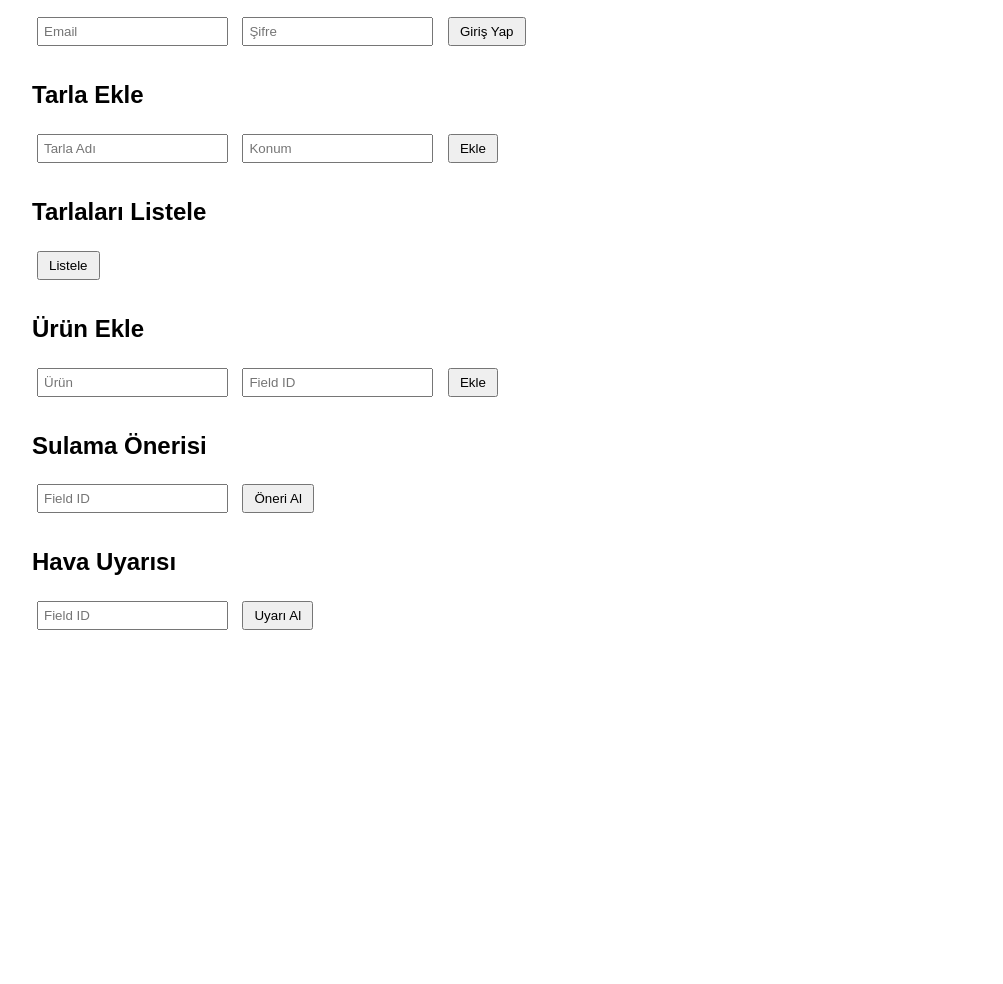
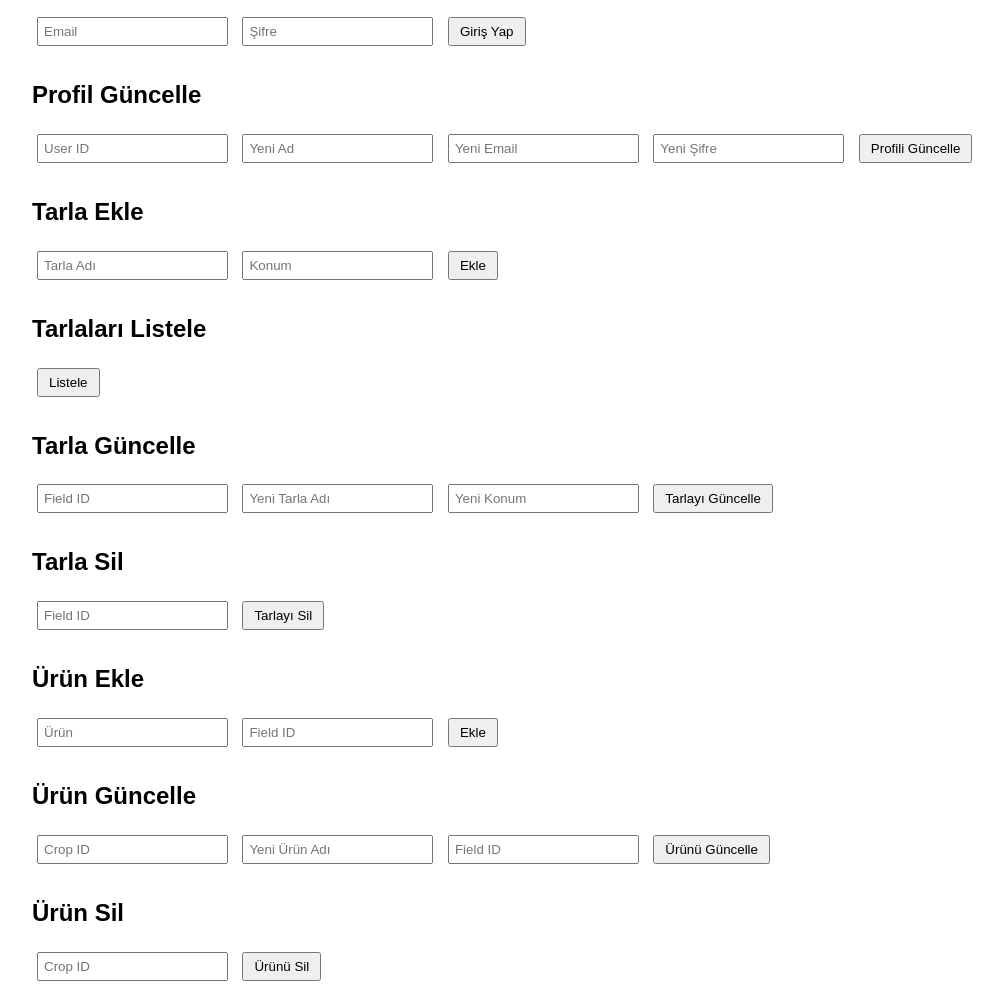
Before and after one commit to sarisuali007/ekinay-smart-agriculture-system, a plain HTML site: page frontend/index.html in a window 1280 px wide. Shown: the part 260-1244 px from the top of the page, without its empty margins (8-1011 px from the left). Before the commit the page ends 935 px from the top, so only its background shows below. Drawn offline with Linux system fonts and the light colour scheme.

Commit message:
Add user profile update functionality and enhance crop/field routes with detailed responses

```diff
--- a/backend/server.js
+++ b/backend/server.js
@@ -8,11 +8,13 @@ app.use(express.json());
 
 // Routes
 const authRouter = require('./routes/auth');
+const usersRouter = require('./routes/users');
 const fieldsRouter = require('./routes/fields');
 const cropsRouter = require('./routes/crops');
 const recommendationsRouter = require('./routes/recommendations');
 
 app.use('/auth', authRouter);
+app.use('/users', usersRouter);
 app.use('/fields', fieldsRouter);
 app.use('/crops', cropsRouter);
 app.use('/recommendations', recommendationsRouter);
--- a/frontend/index.html
+++ b/frontend/index.html
@@ -41,7 +41,15 @@
     <input type="password" id="loginPassword" placeholder="Şifre">
     <button onclick="login()">Giriş Yap</button>
 
-    <!-- Field ekle -->
+    <!-- Profil Güncelleme Formu -->
+    <h2>Profil Güncelle</h2>
+    <input id="userId" placeholder="User ID">
+    <input id="updateName" placeholder="Yeni Ad">
+    <input id="updateEmail" placeholder="Yeni Email">
+    <input id="updatePassword" placeholder="Yeni Şifre">
+    <button onclick="updateProfile()">Profili Güncelle</button>
+
+    <!-- Tarla Ekle -->
     <h2>Tarla Ekle</h2>
     <input id="fieldName" placeholder="Tarla Adı">
     <input id="fieldLocation" placeholder="Konum">
@@ -52,11 +60,35 @@
     <button onclick="getFields()">Listele</button>
     <ul id="fieldList"></ul>
 
-    <!-- Crop ekle -->
+    <!-- Tarla Güncelle -->
+    <h2>Tarla Güncelle</h2>
+    <input id="updateFieldId" placeholder="Field ID">
+    <input id="updateFieldName" placeholder="Yeni Tarla Adı">
+    <input id="updateFieldLocation" placeholder="Yeni Konum">
+    <button onclick="updateField()">Tarlayı Güncelle</button>
+
+    <!-- Tarla Sil -->
+    <h2>Tarla Sil</h2>
+    <input id="deleteFieldId" placeholder="Field ID">
+    <button onclick="deleteField()">Tarlayı Sil</button>
+
+    <!-- Ürün Ekle -->
     <h2>Ürün Ekle</h2>
     <input id="cropName" placeholder="Ürün">
     <input id="cropFieldId" placeholder="Field ID">
     <button onclick="addCrop()">Ekle</button>
+
+    <!-- Ürün Güncelle -->
+    <h2>Ürün Güncelle</h2>
+    <input id="updateCropId" placeholder="Crop ID">
+    <input id="updateCropName" placeholder="Yeni Ürün Adı">
+    <input id="updateCropFieldId" placeholder="Field ID">
+    <button onclick="updateCrop()">Ürünü Güncelle</button>
+
+    <!-- Ürün Sil -->
+    <h2>Ürün Sil</h2>
+    <input id="deleteCropId" placeholder="Crop ID">
+    <button onclick="deleteCrop()">Ürünü Sil</button>
 
     <!---Öneri Al-->
     <h2>Sulama Önerisi</h2>
--- a/frontend/script.js
+++ b/frontend/script.js
@@ -15,6 +15,7 @@ async function register(){
 
     const data = await response.json();
     console.log(data);
+    alert(data.message);
 }
 
 async function login(){
@@ -29,6 +30,24 @@ async function login(){
 
     const data = await response.json();
     console.log(data);
+    alert(data.message);
+}
+
+async function updateProfile() {
+    const userId = document.getElementById("userId").value;
+    const name = document.getElementById("updateName").value;
+    const email = document.getElementById("updateEmail").value;
+    const password = document.getElementById("updatePassword").value;
+
+    const response = await fetch(API_URL + "/users/" + userId, {
+        method: "PUT",
+        headers: { "Content-Type": "application/json" },
+        body: JSON.stringify({ name, email, password })
+    });
+
+    const data = await response.json();
+    console.log(data);
+    alert(data.message);
 }
 
 async function addField(){
@@ -43,6 +62,7 @@ async function addField(){
 
     const data = await response.json();
     console.log(data);
+    alert(data.message);
 }
 
 async function getFields() {
@@ -61,6 +81,34 @@ async function getFields() {
     });
 }
 
+async function updateField() {
+    const fieldId = document.getElementById("updateFieldId").value;
+    const name = document.getElementById("updateFieldName").value;
+    const location = document.getElementById("updateFieldLocation").value;
+
+    const response = await fetch(API_URL + "/fields/" + fieldId, {
+        method: "PUT",
+        headers: { "Content-Type": "application/json" },
+        body: JSON.stringify({ name, location })
+    });
+
+    const data = await response.json();
+    console.log(data);
+    alert(data.message);
+}
+
+async function deleteField() {
+    const fieldId = document.getElementById("deleteFieldId").value;
+
+    const response = await fetch(API_URL + "/fields/" + fieldId, {
+        method: "DELETE"
+    });
+
+    const data = await response.json();
+    console.log(data);
+    alert(data.message);
+}
+
 async function addCrop(){
     const name = document.getElementById("cropName").value;
     const fieldId = document.getElementById("cropFieldId").value;
@@ -73,22 +121,53 @@ async function addCrop(){
 
     const data = await response.json();
     console.log(data);
+    alert(data.message);
 }
 
-async function getIrrigation(){
+async function updateCrop() {
+    const cropId = document.getElementById("updateCropId").value;
+    const name = document.getElementById("updateCropName").value;
+    const fieldId = document.getElementById("updateCropFieldId").value;
+
+    const response = await fetch(API_URL + "/crops/" + cropId, {
+        method: "PUT",
+        headers: { "Content-Type": "application/json" },
+        body: JSON.stringify({ name, fieldId })
+    });
+
+    const data = await response.json();
+    console.log(data);
+    alert(data.message);
+}
+
+async function deleteCrop() {
+    const cropId = document.getElementById("deleteCropId").value;
+
+    const response = await fetch(API_URL + "/crops/" + cropId, {
+        method: "DELETE"
+    });
+
+    const data = await response.json();
+    console.log(data);
+    alert(data.message);
+}
+
+async function getIrrigation() {
     const fieldId = document.getElementById("irrigationFieldId").value;
 
     const response = await fetch(API_URL + "/recommendations/irrigation/" + fieldId);
     const data = await response.json();
 
     console.log(data);
+    alert(data.message);
 }
 
-async function getAlert(){
+async function getAlert() {
     const fieldId = document.getElementById("alertFieldId").value;
 
     const response = await fetch(API_URL + "/recommendations/alerts/" + fieldId);
     const data = await response.json();
 
     console.log(data);
+    alert(data.message);
 }
```
Also changed, not shown: backend/routes/crops.js (+22 -6 lines), backend/routes/fields.js (+19 -3 lines), backend/routes/recommendations.js (+6 -2 lines), backend/routes/users.js (added, +19 -0 lines).
